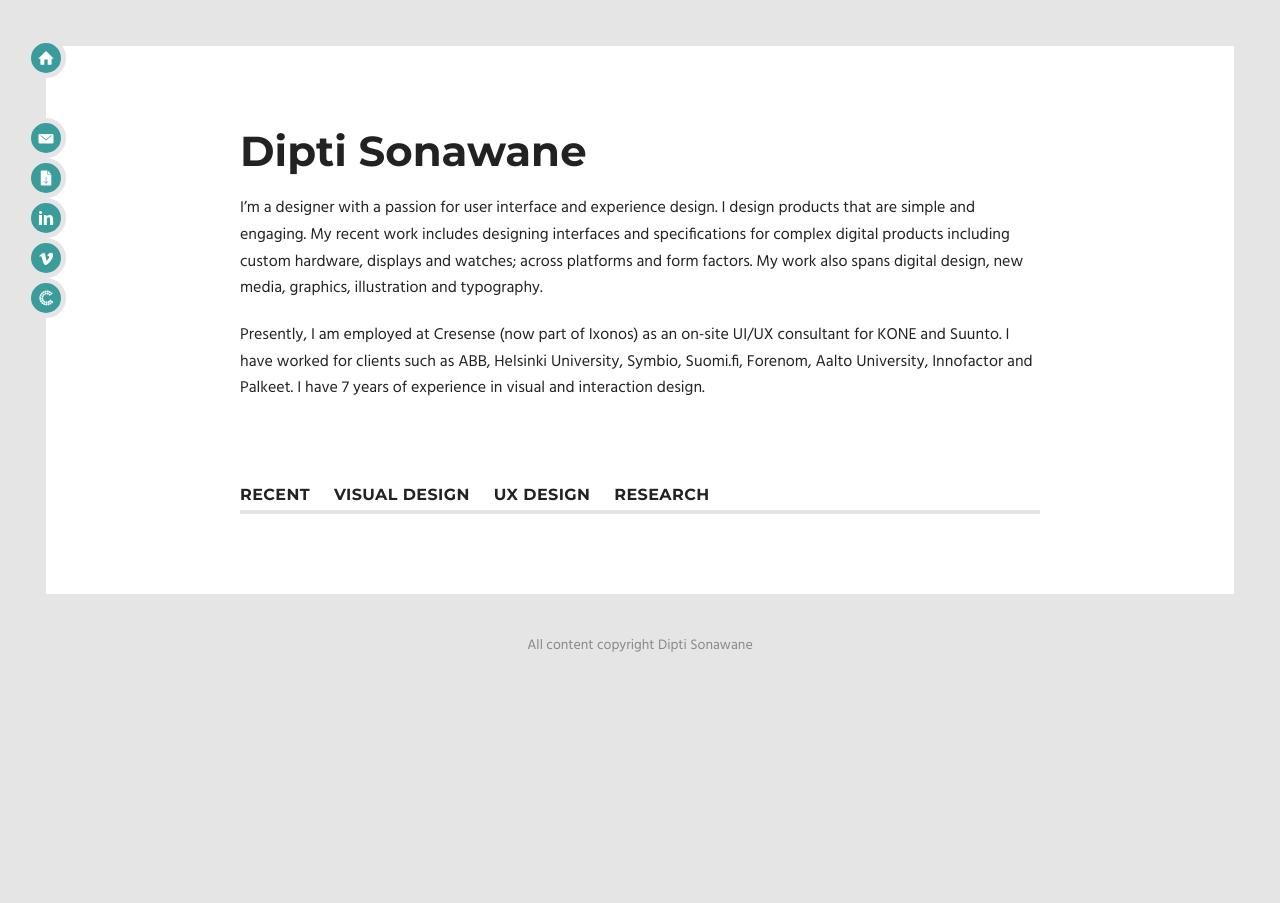
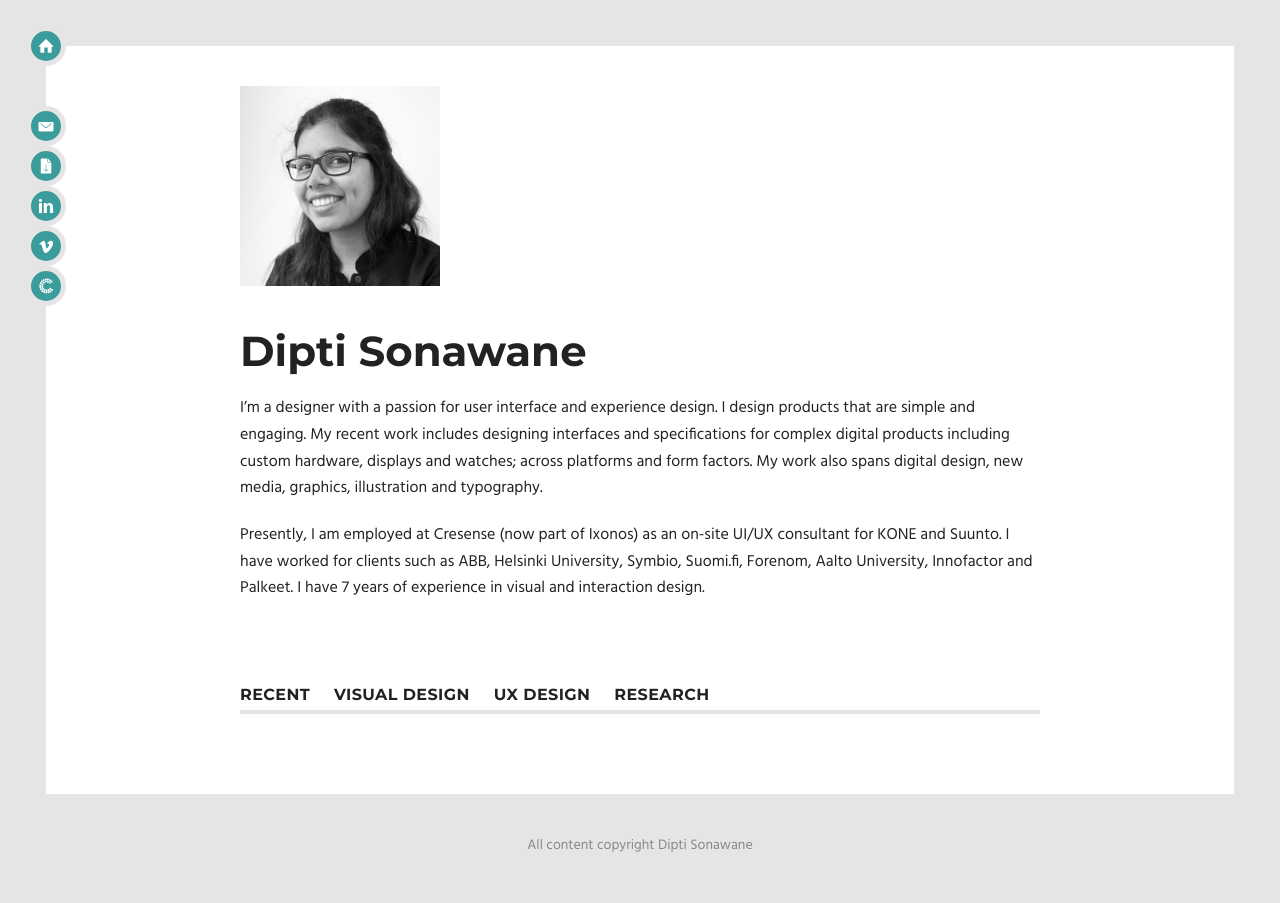
Before and after one commit to dipti-sonawane/dipti-sonawane.github.io, a Jekyll site: the page built from index.html, in a window 1280 px wide. Built offline with Jekyll 4.4.1, drawn with Linux system fonts in a browser that asks for light colours; nearby versions of some CDN libraries.

Commit message:
Styling and content tweaks

```diff
--- a/_layouts/page.html
+++ b/_layouts/page.html
@@ -2,7 +2,7 @@
 layout: default
 ---
 <article class="page">
-  <div class="content">
+  <div class="content {{ page.title | downcase | replace:' ','-' }}">
     <h1>{{ page.title }}</h1>
     {{ content }}
   </div>
--- a/_sass/_base.scss
+++ b/_sass/_base.scss
@@ -36,6 +36,13 @@ h1 { font-size:2.61538em; padding:1.71602em 0; }
 h1 { font-size:2.61538em; padding:1.71602em 0 0.2em 0; }
 h2 { font-size:2em; padding:1.66698em 0; }
 h3, h4, h5, h6 { font-size:1.23077em; padding:1.87538em 0; text-transform: uppercase; }
+
+@media (max-width: 480px) {
+    h1 { font-size:2.61538em * 0.8; padding:(1.71602em / 2) 0; }
+    h1 { font-size:2.61538em * 0.8; padding:(1.71602em / 2) 0 0.1em 0; }
+    h2 { font-size:2em * 0.8; padding:(1.66698em / 2) 0; }
+    h3, h4, h5, h6 { font-size:1.23077em * 0.8; padding:(1.87538em / 2) 0; text-transform: uppercase; }
+}
 
 /**
  * Set `margin-bottom` to maintain vertical rhythm
--- a/_sass/_layout.scss
+++ b/_sass/_layout.scss
@@ -1,12 +1,19 @@
 body {
   background: $frame-color;
   padding: 2%;
+  @media (max-width: 480px) {
+    padding: 0;
+  }
 }
 nav {
   position: fixed;
-  top: calc($spacing-unit + 2%);
-  left: 2%;
+  top: 2vw;
+  left: 2vw;
   z-index: 1000;
+  @media (max-width: 480px) {
+    top: 0;
+    left: 0;
+  }
   ul {
     margin: 0;
     padding: 0;
@@ -58,7 +65,7 @@ article {
     top: 0;
     right: 0;
     left: 0;
-    border-top: $spacing-unit solid $frame-color;
+    border-top: calc(20px + 2vw) solid $frame-color;
     z-index: 999;
   }
   &:after {
@@ -70,8 +77,14 @@ article {
   padding: 0 $spacing-unit*2 $spacing-unit*2 $spacing-unit*2;
   margin: 0 auto;
   max-width: $content-width;
+  &.dipti-sonawane {
+    padding: $spacing-unit*10 $spacing-unit*2 $spacing-unit*2 $spacing-unit*2;
+  }
   @media (max-width: 480px) {
     padding: 0 $spacing-unit $spacing-unit*2 $spacing-unit*2;
+    &.dipti-sonawane {
+      padding: $spacing-unit*10 $spacing-unit $spacing-unit*2 $spacing-unit*2;
+    }
   }
 }
 p + p {
@@ -104,6 +117,14 @@ article p {
     }
   }
 }
+.profile-pic {
+  position: absolute;
+  top: $spacing-unit*2;
+  width: $spacing-unit*10;
+  @media (max-width: 480px) {
+    width: $spacing-unit*9;
+  }
+}
 .post-list {
   margin: $spacing-unit*2 0 0 0;
   padding: 0;
@@ -121,6 +142,9 @@ article p {
     figure {
       margin: 0;
       border: 3px solid lighten($brand-color,30%);
+    }
+    @media (max-width: 480px) {
+      margin-bottom: $spacing-unit*2;
     }
   }
 
@@ -152,6 +176,9 @@ article p {
 .post .categories {
   margin-bottom: $spacing-unit*3;
   font-weight: 700;
+  @media (max-width: 480px) {
+    margin-bottom: $spacing-unit*2;
+  }
 }
 .specialties {
   margin: $spacing-unit*4 0 0 0;
@@ -164,9 +191,10 @@ article p {
     font-size: $base-font-size;
     text-transform: uppercase;
     letter-spacing: 0.025em;
-    margin-right: $spacing-unit;
     cursor: pointer;
-
+    &:not(:last-child) {
+      margin-right: $spacing-unit;
+    }
     &:after {
       content: '';
       position: absolute;
@@ -182,12 +210,38 @@ article p {
       border-color: black;
     }
   }
+  @media (max-width: 480px) {
+    margin: $spacing-unit*2 0 0 0;
+    display: flex;
+    flex-direction: row;
+    flex-wrap: nowrap;
+    justify-content: space-between;
+    li {
+      flex: 0 0 auto;
+      font-size: 12px;
+      margin: 0 !important;
+      &:after {
+        bottom: -4px;
+      }
+    }
+  }
 }
 
 .hero {
   // max-width: $content-width;
   margin: 0 auto;
   height: 40vh;
+  display: none;
+  @media (max-width: 480px) {
+    margin: 0 auto;
+    height: 40vh;
+    display: block;
+  }
+}
+.hero-content {
+  @media (max-width: 480px) {
+    display: none;
+  }
 }
 .prev-next {
   display: flex;
--- a/index.html
+++ b/index.html
@@ -2,6 +2,8 @@
 layout: page
 title: Dipti Sonawane
 ---
+<img class="profile-pic" src="/assets/dipti_sonawane-500x500.jpg">
+
 {{ site.description | markdownify }}
 
 <ul class="specialties">
```
Also changed, not shown: _layouts/post.html (+7 -2 lines), assets/dipti_sonawane-500x500.jpg (added), 3 other files.
